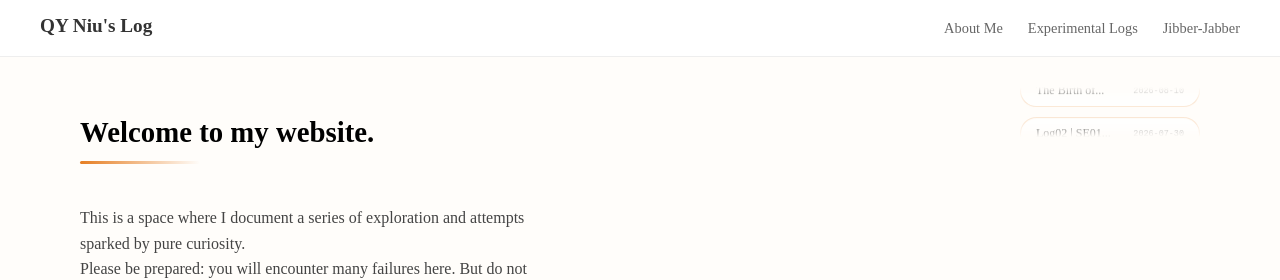
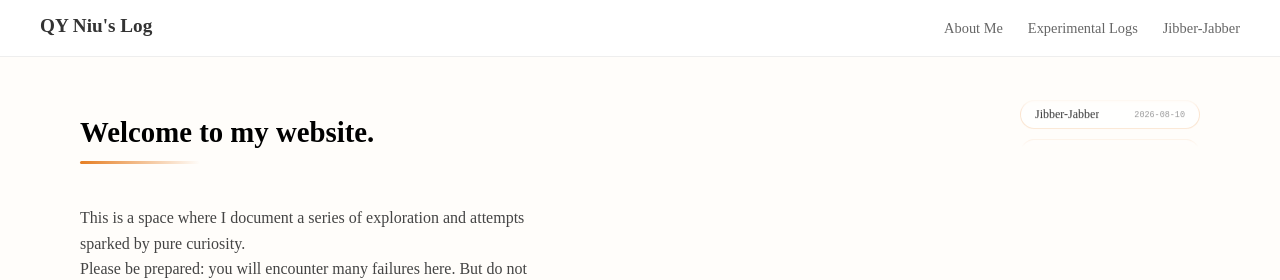
Before and after one commit to nqy-exp/nqy-exp.github.io, a Jekyll site: the page built from index.md, in a window 1280 px wide. Shown: the top 280 px of the page. Built offline with Jekyll 4.4.1, drawn with Linux system fonts in a browser that asks for light colours.

Commit message:
bug fix for new bubble

```diff
--- a/assets/css/style.css
+++ b/assets/css/style.css
@@ -1772,101 +1772,84 @@ font-weight: bold;
 }
 
 /* =========================================
-   垂直滚动泡泡流 (Vertical Rolling Marquee)
+   垂直滚动泡泡流 (修复版)
    ========================================= */
 
-.marquee-viewport {
-    position: absolute;
-    top: 30px;
-    right: 40px;
-    width: 180px;           /* 固定宽度 */
-    height: 50px;           /* 【关键】高度只够显示一个完整泡泡的高度 */
-    overflow: hidden;       /* 隐藏超出部分 */
-    z-index: 1000;
-
-    /* 【核心】上下渐隐遮罩：让上下露出的“一半”泡泡看起来是逐渐消失的 */
-    mask-image: linear-gradient(
-        to bottom,
-        transparent 0%,
-        black 30%,
-        black 70%,
-        transparent 100%
-    );
-    -webkit-mask-image: linear-gradient(
-        to bottom,
-        transparent 0%,
-        black 30%,
-        black 70%,
-        transparent 100%
-    );
-}
-
-.marquee-track {
-    display: flex;
-    flex-direction: column; /* 纵向排列 */
-    gap: 10px;              /* 泡泡之间的间距 */
-    animation: vertical-scroll 20s linear infinite; /* 滚动动画 */
-}
-
-/* 当鼠标悬停时，停止滚动，方便用户点击 */
-.marquee-viewport:hover .marquee-track {
-    animation-play-state: paused;
-}
-
-.marquee-item {
-    display: flex;
-    align-items: center;
-    justify-content: space-between;
-    padding: 8px 15px;
-    background: rgba(255, 255, 255, 0.8);
+/* 1. 确保父容器有定位基准 */
+main.hero-container {
+    position: relative !important;
+}
+
+/* 2. 视口容器：控制可见区域和遮罩 */
+main.hero-container .marquee-viewport {
+    position: absolute !important;
+    top: 40px !important;       /* 距离顶部高度 */
+    right: 40px !important;     /* 距离右侧宽度 */
+    width: 180px !important;    /* 【关键】强制限制宽度，防止撑开页面 */
+    height: 50px !important;    /* 【关键】高度只显示一个泡泡 */
+    overflow: hidden !important; /* 隐藏多余的泡泡 */
+    z-index: 9999 !important;   /* 确保在最顶层 */
+    display: block !important;
+
+    /* 上下渐隐遮罩 */
+    mask-image: linear-gradient(to bottom, transparent 0%, black 30%, black 70%, transparent 100%);
+    -webkit-mask-image: linear-gradient(to bottom, transparent 0%, black 30%, black 70%, transparent 100%);
+}
+
+/* 3. 滚动轨道：控制垂直排列和动画 */
+main.hero-container .marquee-track {
+    display: flex !important;
+    flex-direction: column !important; /* 【核心】强制纵向排列 */
+    gap: 10px !important;
+    animation: vertical-scroll-fix 15s linear infinite !important;
+}
+
+/* 4. 单个泡泡样式 */
+main.hero-container .marquee-item {
+    display: flex !important;
+    align-items: center !important;
+    justify-content: space-between !important;
+    padding: 6px 14px !important;
+    background: rgba(255, 255, 255, 0.8) !important;
     backdrop-filter: blur(4px);
-    border: 1px solid rgba(230, 126, 34, 0.2);
-    border-radius: 30px;
+    border-radius: 30px !important;
+    border: 1px solid rgba(230, 126, 34, 0.2) !important;
     text-decoration: none !important;
-    transition: all 0.3s ease;
-    flex-shrink: 0; /* 防止泡泡被压缩 */
-}
-
-.marquee-item:hover {
-    background: #fff;
-    border-color: #e67e22;
-    transform: scale(1.05);
-}
-
-.m-title {
-    font-size: 0.75em;
-    color: #333;
-    font-weight: 500;
-    white-space: nowrap;
-    overflow: hidden;
-    text-overflow: ellipsis;
-    max-width: 90px;
-}
-
-.m-date {
-    font-size: 0.65em;
-    color: #999;
-    font-family: monospace;
-}
-
-/* 【核心】滚动动画逻辑 */
-@keyframes vertical-scroll {
-    0% {
-        transform: translateY(0);
-    }
-    100% {
-        /* 向上移动一半的高度（因为我们复制了一份内容，所以移到一半时正好衔接） */
-        transform: translateY(calc(-50% - 5px));
-    }
-}
-
-/* 移动端适配 */
+    flex-shrink: 0 !important; /* 防止泡泡被压缩 */
+}
+
+main.hero-container .m-title {
+    font-size: 0.75em !important;
+    color: #333 !important;
+    white-space: nowrap !important;
+    overflow: hidden !important;
+    text-overflow: ellipsis !important;
+    max-width: 90px !important;
+}
+
+main.hero-container .m-date {
+    font-size: 0.65em !important;
+    color: #999 !important;
+    margin-left: 5px !important;
+    font-family: monospace !important;
+}
+
+/* 5. 动画逻辑 */
+@keyframes vertical-scroll-fix {
+    0% { transform: translateY(0); }
+    100% { transform: translateY(calc(-50% - 5px)); } /* 移动一半的距离实现无缝循环 */
+}
+
+/* 鼠标悬停停止滚动 */
+main.hero-container .marquee-viewport:hover .marquee-track {
+    animation-play-state: paused !important;
+}
+
+/* 手机端适配 */
 @media (max-width: 768px) {
-    .marquee-viewport {
-        top: 70px;
-        right: 15px;
-        width: 150px;
-        height: 45px;
-    }
-    .m-title { max-width: 70px; }
-}
+    main.hero-container .marquee-viewport {
+        top: 70px !important;
+        right: 20px !important;
+        width: 150px !important;
+    }
+}
--- a/index.md
+++ b/index.md
@@ -7,34 +7,33 @@ description: "A digital log of my research and thoughts."
 <!-- 核心视觉区 -->
 <main class="hero-container">
 
-<!-- 最近更新垂直滚动流 -->
-<div class="marquee-viewport">
-  <div class="marquee-track">
-    {% assign all_updates = site.ideas | concat: site.projects | sort: 'date' | reverse %}
+  <!-- 【必须放在这里！】最近更新动态气泡集群 -->
+  {% assign all_updates = site.ideas | concat: site.projects | sort: 'date' | reverse %}
+  {% assign top_three = all_updates | slice: 0, 3 %}
 
-    {% comment %} 第一遍循环：抓取真实文章 {% endcomment %}
-    {% for item in all_updates %}
-      {% if item.title contains "Index" or item.url contains "index" %}
-        {% continue %}
-      {% endif %}
-      <a href="{{ item.url }}" class="marquee-item">
-        <span class="m-title">{{ item.title | truncate: 15 }}</span>
-        <span class="m-date">{{ item.date | date: "%Y-%m-%d" }}</span>
-      </a>
-    {% endfor %}
+  <div class="marquee-viewport">
+    <div class="marquee-track">
+      {% for item in top_three %}
+        {% if item.title contains "Index" or item.url contains "index" %}
+          {% continue %}
+        {% endif %}
+        <a href="{{ item.url }}" class="marquee-item">
+          <span class="m-title">{{ item.title | truncate: 15 }}</span>
+          <span class="m-date">{{ item.date | date: "%Y-%m-%d" }}</span>
+        </a>
+      {% endfor %}
 
-    {% comment %} 第二遍循环：完全复制一遍，实现无缝衔接的视觉欺骗 {% endcomment %}
-    {% for item in all_updates %}
-      {% if item.title contains "Index" or item.url contains "index" %}
-        {% continue %}
-      {% endif %}
-      <a href="{{ item.url }}" class="marquee-item">
-        <span class="m-title">{{ item.title | truncate: 15 }}</span>
-        <span class="m-date">{{ item.date | date: "%Y-%m-%d" }}</span>
-      </a>
-    {% endfor %}
+      {% for item in top_three %}
+        {% if item.title contains "Index" or item.url contains "index" %}
+          {% continue %}
+        {% endif %}
+        <a href="{{ item.url }}" class="marquee-item">
+          <span class="m-title">{{ item.title | truncate: 15 }}</span>
+          <span class="m-date">{{ item.date | date: "%Y-%m-%d" }}</span>
+        </a>
+      {% endfor %}
+    </div>
   </div>
-</div>
 
 
   <!-- 左上方内容 -->
```
